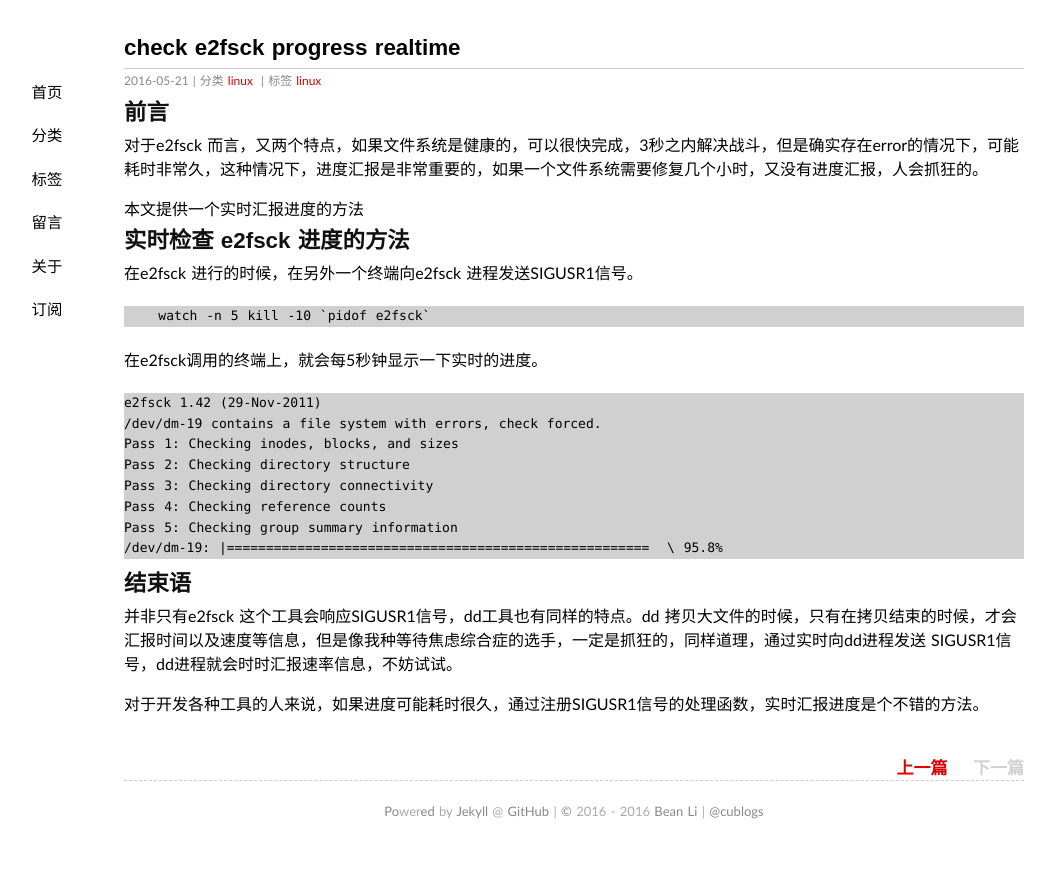
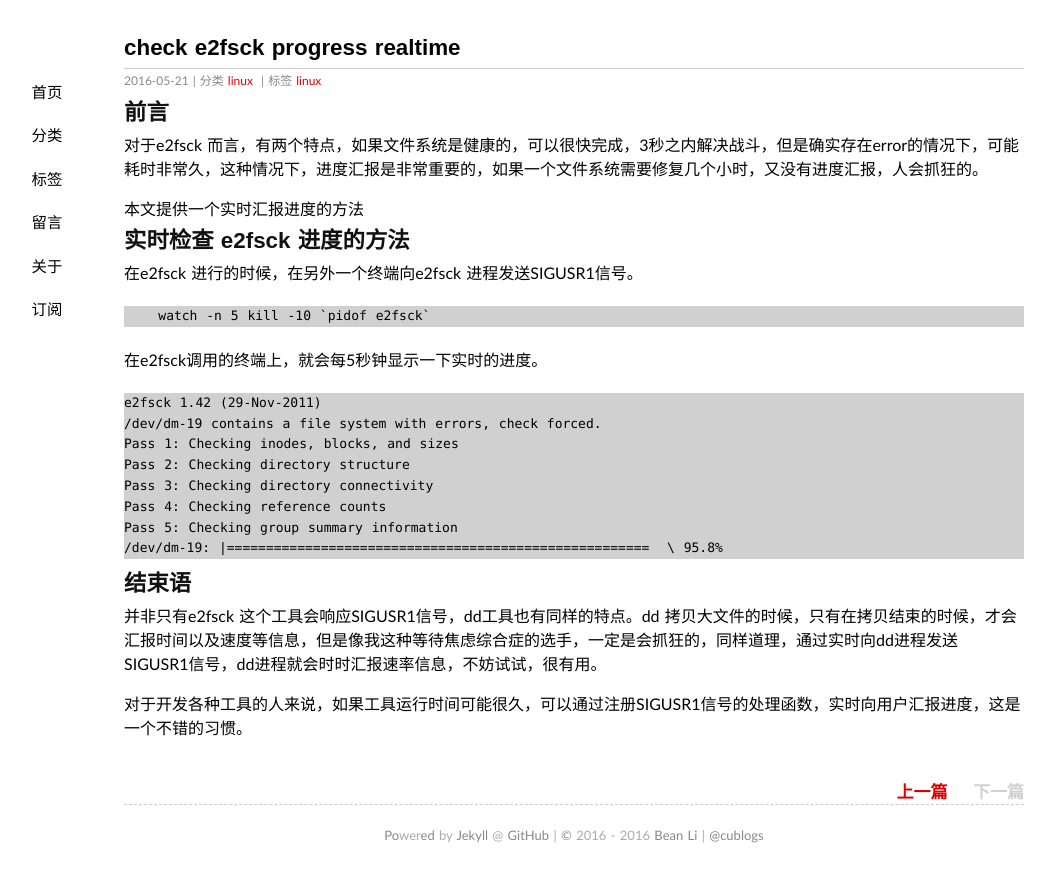
Before and after one commit to Bean-Li/Bean-Li.github.io, a Jekyll site: the page built from _posts/2016-05-21-e2fsck-progress.md, in a window 1280 px wide. Shown: the top 882 px of the page, without its empty margins (66-1121 px from the left). Built offline with Jekyll 4.4.1, drawn with Linux system fonts in a browser that asks for light colours; some web fonts are replaced.

Commit message:
fix some word of e2fsck progress

```diff
--- a/_posts/2016-05-21-e2fsck-progress.md
+++ b/_posts/2016-05-21-e2fsck-progress.md
@@ -9,7 +9,7 @@ excerpt: 实时检查e2fsck 的进度
 
 ## 前言
 
-对于e2fsck 而言，又两个特点，如果文件系统是健康的，可以很快完成，3秒之内解决战斗，但是确实存在error的情况下，可能耗时非常久，这种情况下，进度汇报是非常重要的，如果一个文件系统需要修复几个小时，又没有进度汇报，人会抓狂的。
+对于e2fsck 而言，有两个特点，如果文件系统是健康的，可以很快完成，3秒之内解决战斗，但是确实存在error的情况下，可能耗时非常久，这种情况下，进度汇报是非常重要的，如果一个文件系统需要修复几个小时，又没有进度汇报，人会抓狂的。
 
 本文提供一个实时汇报进度的方法
 
@@ -37,6 +37,7 @@ Pass 5: Checking group summary information
 
 ## 结束语
 
-并非只有e2fsck 这个工具会响应SIGUSR1信号，dd工具也有同样的特点。dd 拷贝大文件的时候，只有在拷贝结束的时候，才会汇报时间以及速度等信息，但是像我种等待焦虑综合症的选手，一定是抓狂的，同样道理，通过实时向dd进程发送 SIGUSR1信号，dd进程就会时时汇报速率信息，不妨试试。
+并非只有e2fsck 这个工具会响应SIGUSR1信号，dd工具也有同样的特点。dd 拷贝大文件的时候，只有在拷贝结束的时候，才会汇报时间以及速度等信息，但是像我这种等待焦虑综合症的选手，一定是会抓狂的，同样道理，通过实时向dd进程发送 SIGUSR1信号，dd进程就会时时汇报速率信息，不妨试试，很有用。
 
-对于开发各种工具的人来说，如果进度可能耗时很久，通过注册SIGUSR1信号的处理函数，实时汇报进度是个不错的方法。
+
+对于开发各种工具的人来说，如果工具运行时间可能很久，可以通过注册SIGUSR1信号的处理函数，实时向用户汇报进度，这是一个不错的习惯。
```
